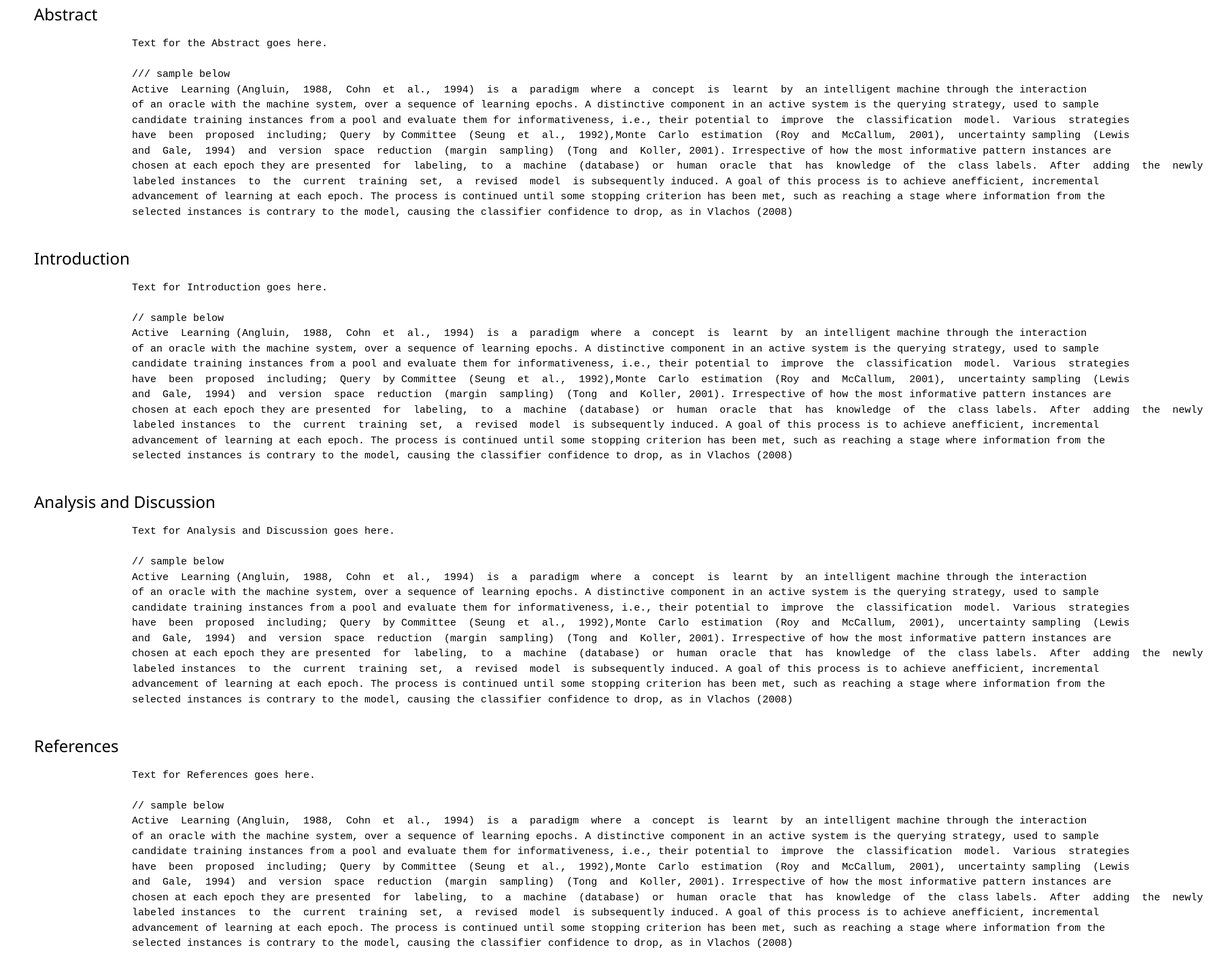
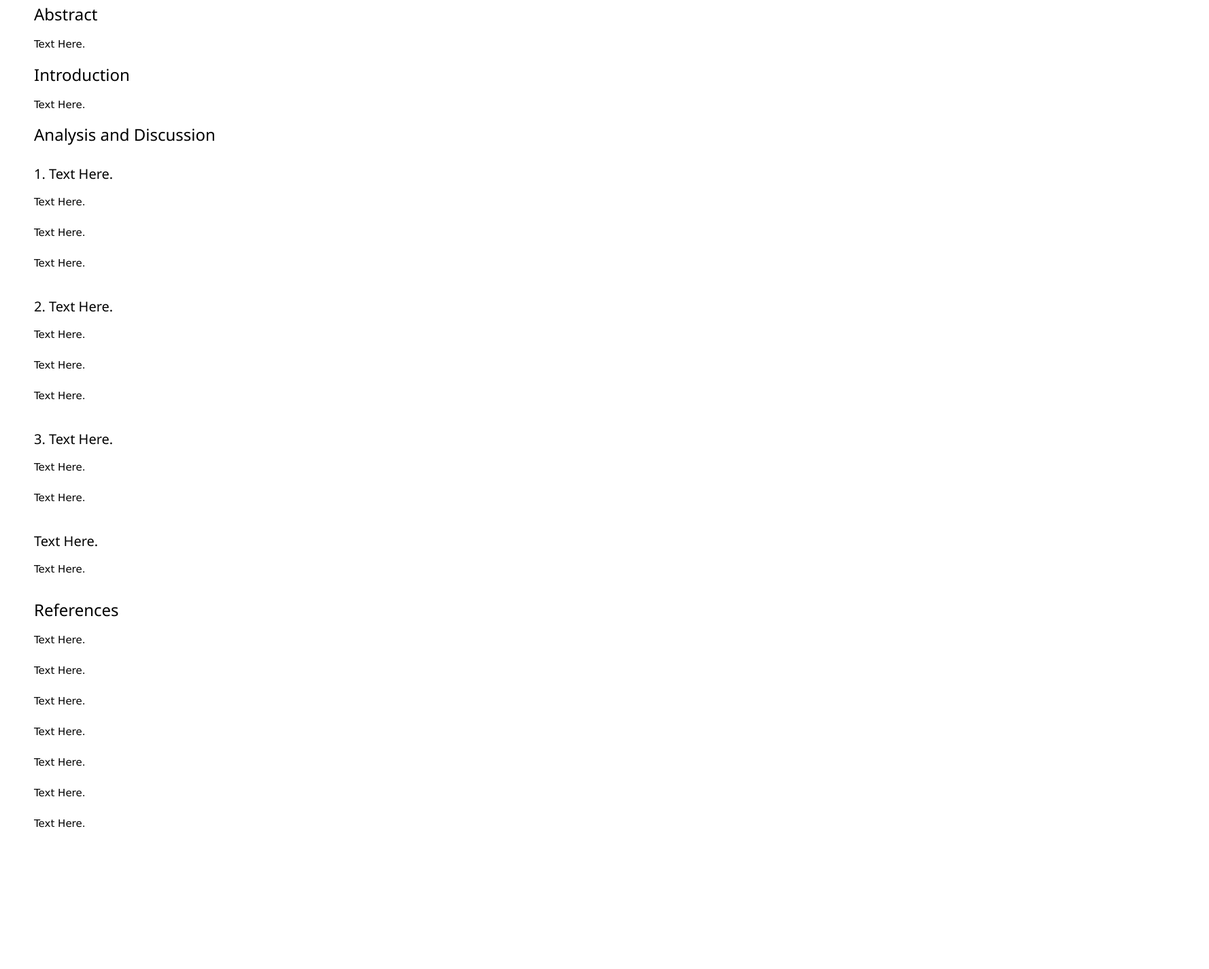
Before and after one commit to FEPSFY6873602/FY6873602, a plain HTML site: page index.html in a window 1280 px wide. Shown: the part 785-2210 px from the top of the page at 68% size, 1778 px wide, since content can reach past the window. After the commit the page ends 2022 px from the top, so only its background shows below. Drawn offline with nearby package versions, Linux system fonts and the light colour scheme.

Commit message:
Setup for webpage done on index.html and Draft article done on completed.html

```diff
--- a/index.html
+++ b/index.html
@@ -66,74 +66,83 @@
 
         <h3 id="Abstract">Abstract</h3>
         <p class="ex1">
-            <pre>
-                Text for the Abstract goes here.
-
-                /// sample below
-                Active  Learning (Angluin,  1988,  Cohn  et  al.,  1994)  is  a  paradigm  where  a  concept  is  learnt  by  an intelligent machine through the interaction
-                of an oracle with the machine system, over a sequence of learning epochs. A distinctive component in an active system is the querying strategy, used to sample
-                candidate training instances from a pool and evaluate them for informativeness, i.e., their potential to  improve  the  classification  model.  Various  strategies
-                have  been  proposed  including;  Query  by Committee  (Seung  et  al.,  1992),Monte  Carlo  estimation  (Roy  and  McCallum,  2001),  uncertainty sampling  (Lewis
-                and  Gale,  1994)  and  version  space  reduction  (margin  sampling)  (Tong  and  Koller, 2001). Irrespective of how the most informative pattern instances are
-                chosen at each epoch they are presented  for  labeling,  to  a  machine  (database)  or  human  oracle  that  has  knowledge  of  the  class labels.  After  adding  the  newly
-                labeled instances  to  the  current  training  set,  a  revised  model  is subsequently induced. A goal of this process is to achieve anefficient, incremental
-                advancement of learning at each epoch. The process is continued until some stopping criterion has been met, such as reaching a stage where information from the
-                selected instances is contrary to the model, causing the classifier confidence to drop, as in Vlachos (2008)
-            </pre>
+            <div style="display: flex; flex-wrap: wrap;">
+                Text Here.
+            </div>
         </p>
 
         <h3 id="Introduction">Introduction</h3>
         <p class="ex1">
-            <pre>
-                Text for Introduction goes here.
-
-                // sample below
-                Active  Learning (Angluin,  1988,  Cohn  et  al.,  1994)  is  a  paradigm  where  a  concept  is  learnt  by  an intelligent machine through the interaction
-                of an oracle with the machine system, over a sequence of learning epochs. A distinctive component in an active system is the querying strategy, used to sample
-                candidate training instances from a pool and evaluate them for informativeness, i.e., their potential to  improve  the  classification  model.  Various  strategies
-                have  been  proposed  including;  Query  by Committee  (Seung  et  al.,  1992),Monte  Carlo  estimation  (Roy  and  McCallum,  2001),  uncertainty sampling  (Lewis
-                and  Gale,  1994)  and  version  space  reduction  (margin  sampling)  (Tong  and  Koller, 2001). Irrespective of how the most informative pattern instances are
-                chosen at each epoch they are presented  for  labeling,  to  a  machine  (database)  or  human  oracle  that  has  knowledge  of  the  class labels.  After  adding  the  newly
-                labeled instances  to  the  current  training  set,  a  revised  model  is subsequently induced. A goal of this process is to achieve anefficient, incremental
-                advancement of learning at each epoch. The process is continued until some stopping criterion has been met, such as reaching a stage where information from the
-                selected instances is contrary to the model, causing the classifier confidence to drop, as in Vlachos (2008)
-            </pre>
+            <div style="display: flex; flex-wrap: wrap;">
+                Text Here.
+            </div>
         </p>
 
         <h3 id="Analysis and Discussion">Analysis and Discussion</h3>
         <p class="ex1">
-            <pre>
-                Text for Analysis and Discussion goes here.
+            <div style="display: flex; flex-wrap: wrap;">
+                <div style="flex: 1">
+                    <h4>1. Text Here.</h4>
+                    <p>Text Here.
 
-                // sample below
-                Active  Learning (Angluin,  1988,  Cohn  et  al.,  1994)  is  a  paradigm  where  a  concept  is  learnt  by  an intelligent machine through the interaction
-                of an oracle with the machine system, over a sequence of learning epochs. A distinctive component in an active system is the querying strategy, used to sample
-                candidate training instances from a pool and evaluate them for informativeness, i.e., their potential to  improve  the  classification  model.  Various  strategies
-                have  been  proposed  including;  Query  by Committee  (Seung  et  al.,  1992),Monte  Carlo  estimation  (Roy  and  McCallum,  2001),  uncertainty sampling  (Lewis
-                and  Gale,  1994)  and  version  space  reduction  (margin  sampling)  (Tong  and  Koller, 2001). Irrespective of how the most informative pattern instances are
-                chosen at each epoch they are presented  for  labeling,  to  a  machine  (database)  or  human  oracle  that  has  knowledge  of  the  class labels.  After  adding  the  newly
-                labeled instances  to  the  current  training  set,  a  revised  model  is subsequently induced. A goal of this process is to achieve anefficient, incremental
-                advancement of learning at each epoch. The process is continued until some stopping criterion has been met, such as reaching a stage where information from the
-                selected instances is contrary to the model, causing the classifier confidence to drop, as in Vlachos (2008)
-            </pre>
+                        <br></br>
+
+                        Text Here.
+
+                        <br></br>
+
+                        Text Here.
+                        <br></br>
+                    </p>
+
+                    <h4>2. Text Here.</h4>
+                    <p>Text Here.
+
+                        <br></br>
+
+                        Text Here.
+
+                        <br></br>
+
+                        Text Here.
+                        <br></br>
+                    </p>
+
+                    <h4>3. Text Here.</h4>
+                    <p>
+                        Text Here.
+
+                        <br></br>
+
+                        Text Here.
+                        <br></br>
+                    </p>
+
+                    <h4>Text Here.</h4>
+                    <p>
+                        Text Here.
+                    </p>
+                </div>
+            </div>
         </p>
 
         <h3 id="References">References</h3>
         <p class="ex1">
-            <pre>
-                Text for References goes here.
-
-                // sample below
-                Active  Learning (Angluin,  1988,  Cohn  et  al.,  1994)  is  a  paradigm  where  a  concept  is  learnt  by  an intelligent machine through the interaction
-                of an oracle with the machine system, over a sequence of learning epochs. A distinctive component in an active system is the querying strategy, used to sample
-                candidate training instances from a pool and evaluate them for informativeness, i.e., their potential to  improve  the  classification  model.  Various  strategies
-                have  been  proposed  including;  Query  by Committee  (Seung  et  al.,  1992),Monte  Carlo  estimation  (Roy  and  McCallum,  2001),  uncertainty sampling  (Lewis
-                and  Gale,  1994)  and  version  space  reduction  (margin  sampling)  (Tong  and  Koller, 2001). Irrespective of how the most informative pattern instances are
-                chosen at each epoch they are presented  for  labeling,  to  a  machine  (database)  or  human  oracle  that  has  knowledge  of  the  class labels.  After  adding  the  newly
-                labeled instances  to  the  current  training  set,  a  revised  model  is subsequently induced. A goal of this process is to achieve anefficient, incremental
-                advancement of learning at each epoch. The process is continued until some stopping criterion has been met, such as reaching a stage where information from the
-                selected instances is contrary to the model, causing the classifier confidence to drop, as in Vlachos (2008)
-            </pre>
+            <div class="flex-container">
+                <div class="flex-item">Text Here.</div>
+                <br>
+                <div class="flex-item">Text Here.</div>
+                <br>
+                <div class="flex-item">Text Here.</div>
+                <br>
+                <div class="flex-item">Text Here.</div>
+                <br>
+                <div class="flex-item">Text Here.</div>
+                <br>
+                <div class="flex-item">Text Here.</div>
+                <br>
+                <div class="flex-item">Text Here.</div>
+            </div>
         </p>
 
     </head>
```
Also changed, not shown: completed.html (added, +149 -0 lines).
